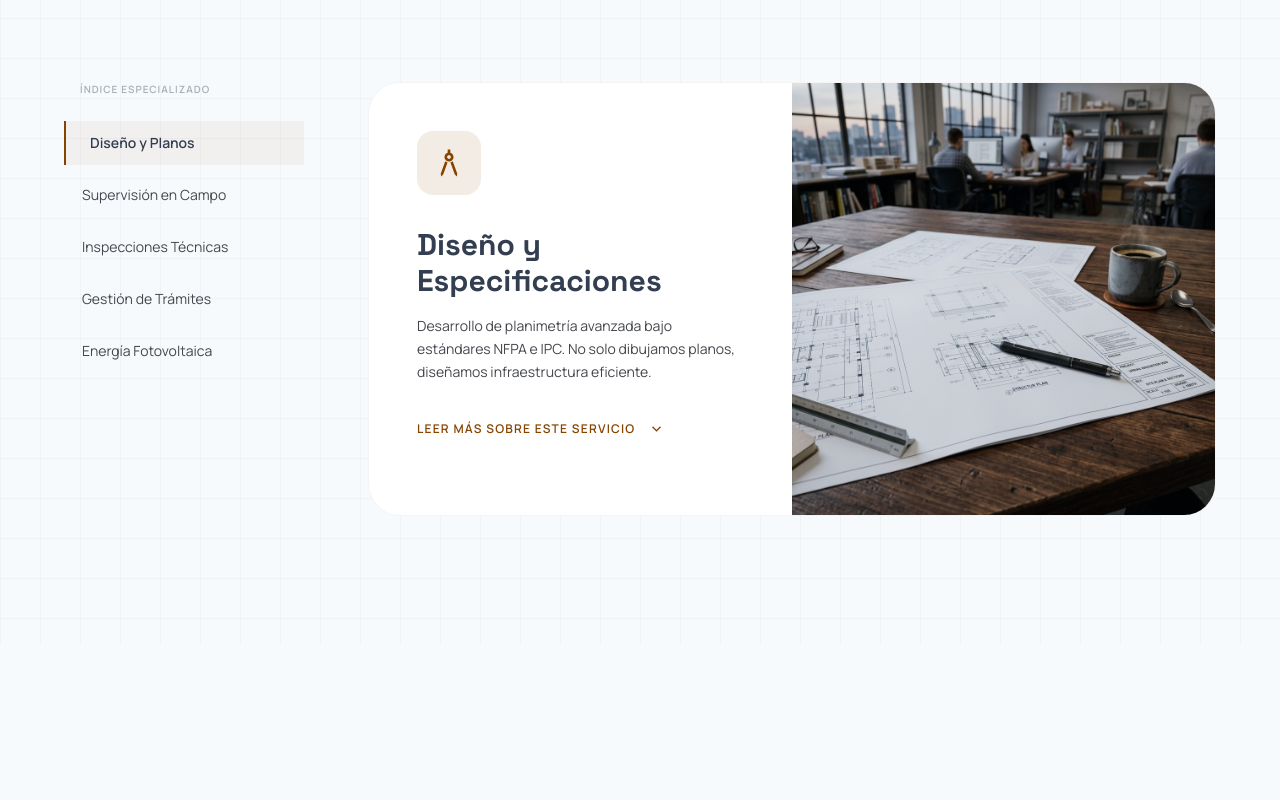
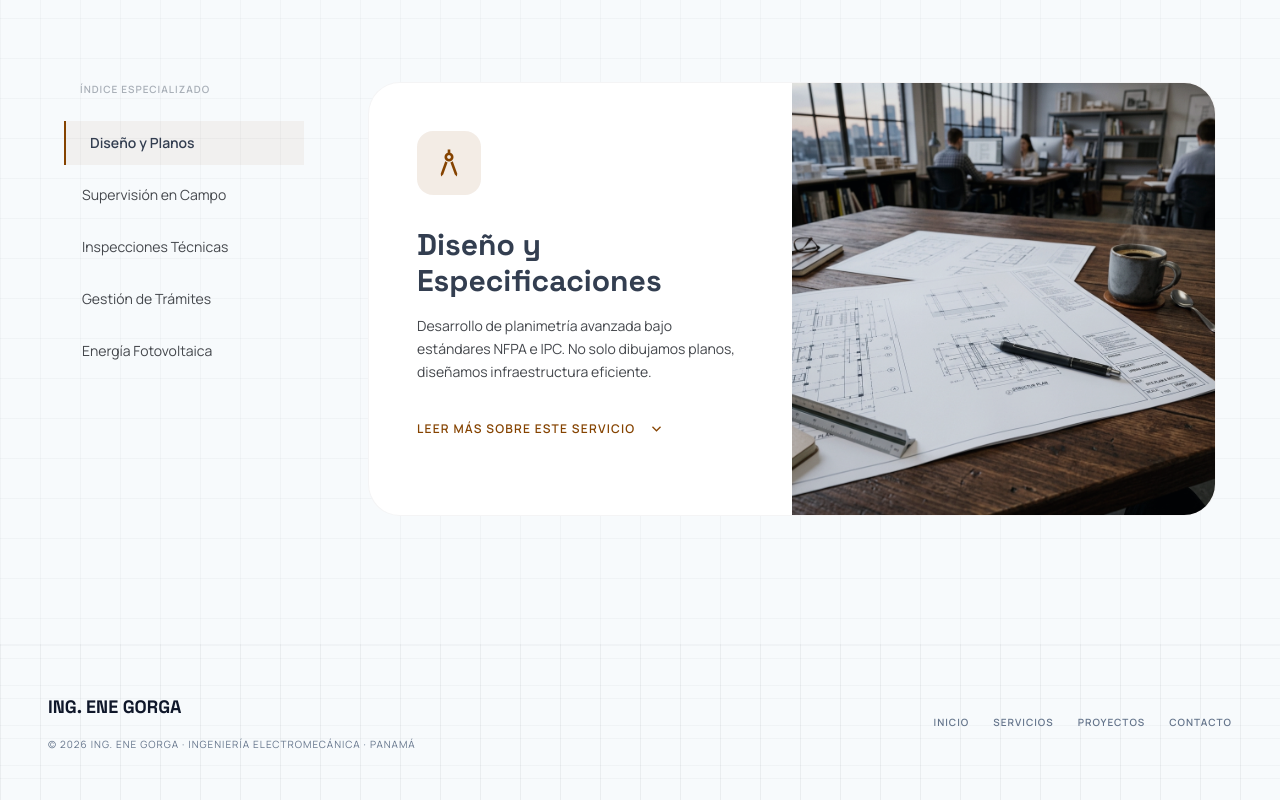
Before and after one commit to cristian507na-netizen/Ene-Gorga, a plain HTML site: page servicios.html in a window 1280 px wide. Shown: the part 502-1302 px from the top of the page. Before the commit the page ends 1146 px from the top, so only its background shows below. Drawn offline with nearby package versions, Linux system fonts and the light colour scheme.

Commit message:
fix: restore missing footer and fix broken HTML structure in servicios.html causing navigation issues

```diff
--- a/servicios.html
+++ b/servicios.html
@@ -627,7 +627,20 @@
   </div>
 </main>
 
+
 <!-- Footer -->
+<footer class="blueprint-grid flex flex-col md:flex-row justify-between items-center w-full px-12 py-12 gap-8 border-t border-outline-variant/15">
+  <div class="space-y-4 text-center md:text-left">
+    <div class="text-lg font-black text-slate-900 font-headline">ING. ENE GORGA</div>
+    <p class="uppercase tracking-widest text-[10px] text-slate-500">© 2026 ING. ENE GORGA · INGENIERÍA ELECTROMECÁNICA · PANAMÁ</p>
+  </div>
+  <div class="flex gap-6 text-[10px] font-black tracking-widest uppercase text-slate-500">
+    <a href="index.html" class="hover:text-primary transition-colors">Inicio</a>
+    <a href="servicios.html" class="hover:text-primary transition-colors">Servicios</a>
+    <a href="proyectos.html" class="hover:text-primary transition-colors">Proyectos</a>
+    <a href="contacto.html" class="hover:text-primary transition-colors">Contacto</a>
+  </div>
+</footer>
 
 <!-- Floating Action Menu (FAB) Mobile Navigation -->
 <div class="fab-container md:hidden">
@@ -657,8 +670,6 @@
     <span class="material-symbols-outlined" style="font-size:32px;">menu</span>
   </button>
 </div>
-
-</footer>
 
 <script>
 
```
